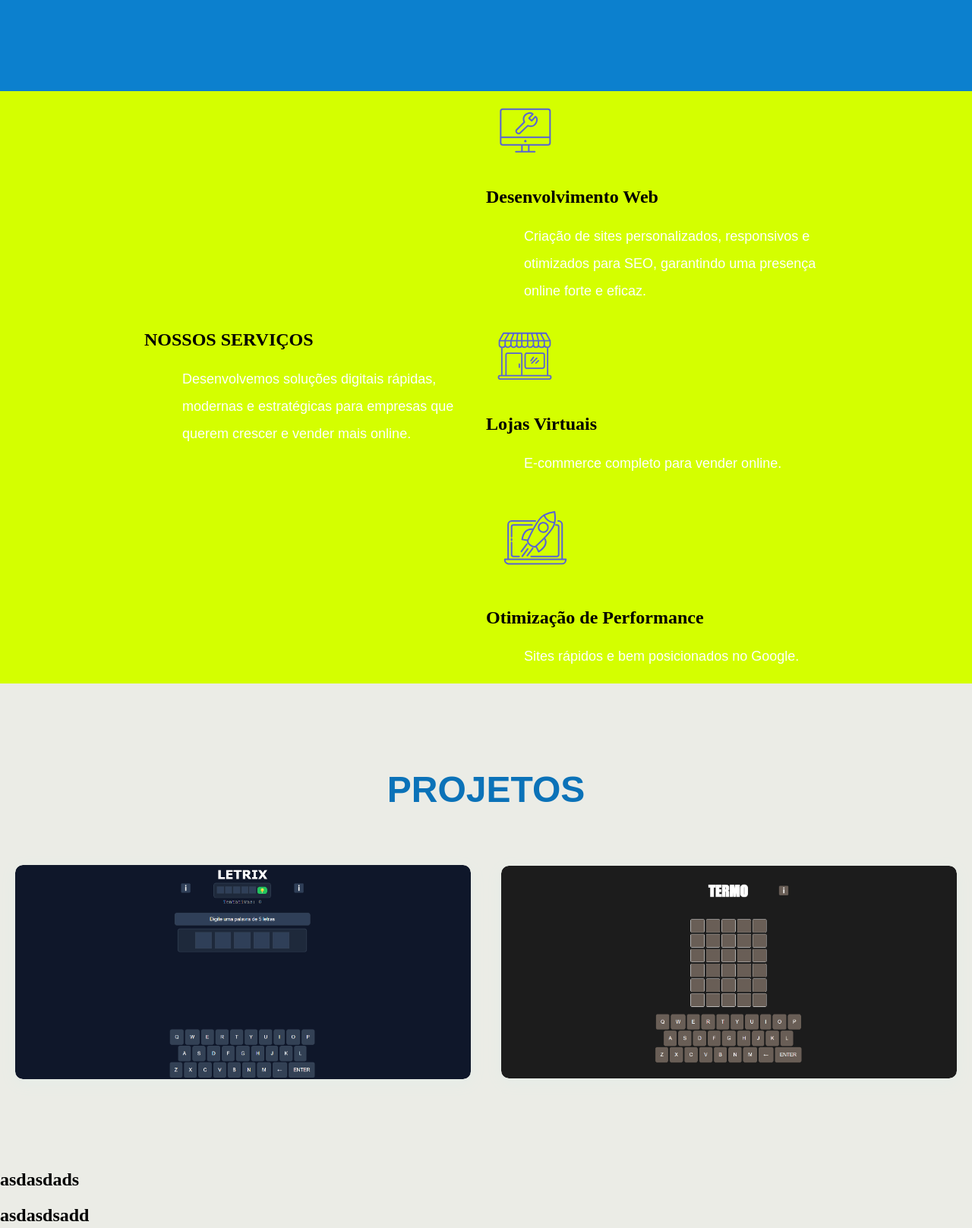
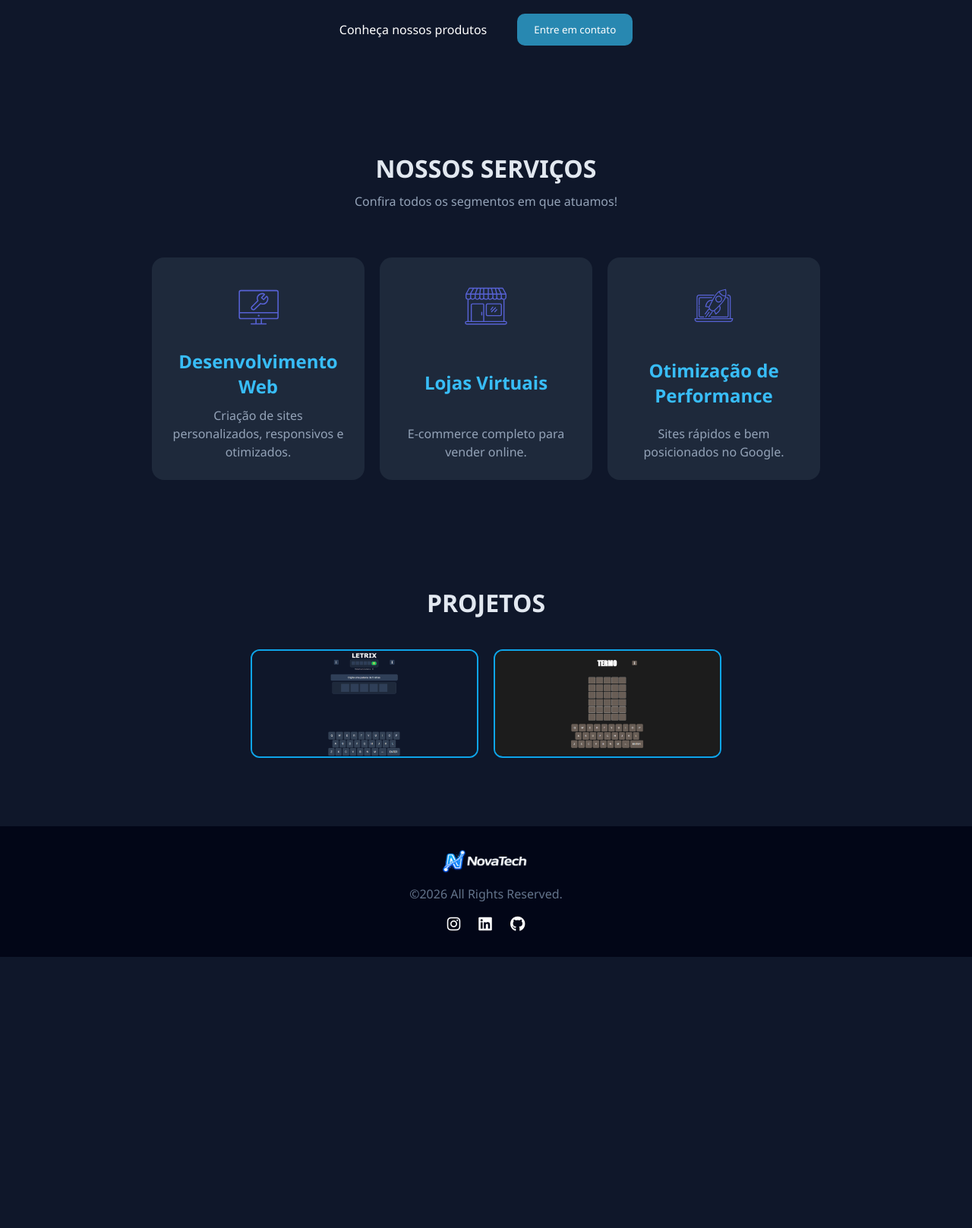
Before and after one commit to Khuli0/Novatech, a plain HTML site: page index.html in a window 1280 px wide. Shown: the part 680-2297 px from the top of the page at 76% size. After the commit the page ends 1940 px from the top, so only its background shows below. Drawn offline with Linux system fonts and the light colour scheme.

Commit message:
new style

```diff
--- a/index.html
+++ b/index.html
@@ -4,6 +4,7 @@
     <meta charset="UTF-8">
     <meta name="viewport" content="width=device-width, initial-scale=1.0">
     <title>NovaTech</title>
+    <link rel="stylesheet" href="https://cdnjs.cloudflare.com/ajax/libs/font-awesome/6.5.0/css/all.min.css">
     <link rel="icon" href="images/favicon.png" sizes="32x32" type="image/png">
     <link rel="icon" href="images/favicon.png" sizes="16x16" type="image/png">
     <link rel="stylesheet" href="style.css">
@@ -14,12 +15,12 @@
                 <img class="logo" src="images/logo.png" alt="" srcset="">
 
                 <div class="buttons">
+                    <a href="#services">
+                    <button class="nav-btn">Serviços</button>
+                    </a>
+
                     <a href="#produtos">
                     <button class="nav-btn">Produtos</button>
-                    </a>
-
-                    <a href="sobre.html">
-                    <button class="nav-btn">Sobre</button>
                     </a>
 
                     <a href="contato.html">
@@ -49,29 +50,29 @@
     </div>
 
 
-    <section class="services">
+    <section class="services" id="services">
         <div class="services-content">
             <h1 class="services-title">NOSSOS SERVIÇOS</h1>
-            <p>Desenvolvemos soluções digitais rápidas, modernas e estratégicas para empresas que querem crescer e vender mais online.</p>
+            <p class="p-card">Confira todos os segmentos em que atuamos!</p>
         </div>
 
         <div class="services-cards">
             <div class="card">
                 <img src="images/servicos-1.svg" alt="">
-                <h2>Desenvolvimento Web</h2>
-                <p>Criação de sites personalizados, responsivos e otimizados para SEO, garantindo uma presença online forte e eficaz.</p>
+                <h2 class="title-card">Desenvolvimento Web</h2>
+                <p class="p-card">Criação de sites personalizados, responsivos e otimizados.</p>
             </div>
 
             <div class="card">
                 <img src="images/comercios-e-distribuidoras.svg" alt="">
-                <h2> Lojas Virtuais</h2>
-                <p>E-commerce completo para vender online.</p>
+                <h2 class="title-card">Lojas Virtuais</h2>
+                <p class="p-card">E-commerce completo para vender online.</p>
             </div>
 
             <div class="card">
                 <img src="images/atualizacoes-e-melhorias-constantes.svg" alt="">
-                <h2>Otimização de Performance</h2>
-                <p>Sites rápidos e bem posicionados no Google.</p>
+                <h2 class="title-card">Otimização de Performance</h2>
+                <p class="p-card">Sites rápidos e bem posicionados no Google.</p>
             </div>
         </div>
     </section>
@@ -98,16 +99,18 @@
             <div class="overlay">TERMO</div>
             </a>
         </div>
-
-
-
-
-        <h1>asdasdads</h1>
-
-        <h1>asdasdsadd</h1>
-
-        <h1>asasdds</h1>
-
     </section>
 </body>
+
+<footer class="footer">
+    <img class="img-footer" src="images/logo.png" alt="Logo">
+
+    <p class="p-footer">©2026 All Rights Reserved.</p>
+
+    <div class="social">
+        <a href="https://www.instagram.com/julio_khulio/"><i class="fab fa-instagram"></i></a>
+        <a href="https://www.linkedin.com/in/julio-pereira-155318218/"><i class="fab fa-linkedin"></i></a>
+        <a href="https://github.com/Khuli0"><i class="fab fa-github"></i></a>
+    </div>
+</footer>
 </html>
--- a/style.css
+++ b/style.css
@@ -2,24 +2,28 @@ html {
     scroll-behavior: smooth;
 }
 
-.inicio {
-  background: #0c80ce;
-  width: 100%;
-  height: 100vh;
+* {
+    margin: 0;
+    padding: 0;
+    box-sizing: border-box;
+    font-family: 'Segoe UI', sans-serif;
 }
 
 body {
-    margin: 0;
-    padding: 0;
-    top: 0;
-    left: 0;
+    background: #0f172a;
+    color: #e2e8f0;
 }
 
-  /* NAV BAR */
+/* NAVBAR */
 .navbar {
     display: flex;
-    margin-bottom: 20px;
-    width: 100%;
+    justify-content: space-between;
+    align-items: center;
+    padding: 20px 8%;
+}
+
+.logo {
+    width: 140px;
 }
 
 .buttons {
@@ -30,18 +34,6 @@ body {
     margin-right: 200px;
     gap: 20%; /* espaço entre os botões */
 }
-
-.buttons button {
-    margin: 0 5px;
-}
-
-.logo {
-    max-width: 20%;
-    margin: 10px;
-    margin-left: 50px;
-
-}
-
 
 .nav-btn {
   background: none;
@@ -59,7 +51,7 @@ body {
   bottom: -2px;
   width: 0%;
   height: 2px;
-  background: white;
+  background: #38bdf8;
   transition: 0.3s;
 }
 
@@ -68,193 +60,254 @@ body {
 }
 
 
-/*  botões */
-
-.btn {  /* botao de contato da navbar */
-    background-color: #17c24a;
-    border:none;
+.btn {
+    background: #2888b1;
+    color: white;
     padding: 10px 20px;
-    border-radius: 5px;
-    color: white;
-    font-size: 16px;
+    border-radius: 10px;
+    cursor: pointer;
+    transition: 0.3s;
+    border: #0f172a;
 }
 
 .btn:hover {
-    background-color: #0e7a2c;
-    cursor: pointer;
-    transition: background-color 0.6s;
+    background: #38bdf8;
+    color: #0f172a;
  }
-
-
-
-/* Conteudo */
-
+/* HERO */
 .conteudo {
-    display: grid;
-    grid-template-columns: auto 1fr;
-    align-items: center;
-    padding: 20px;
-    gap: 40px;
+    text-align: center;
+    padding: 60px 8%;
 }
 
 .titulo {
-    grid-column: 1;
-    margin-left: 50px;
-    font-size: 48px;
-    color: white;
-    font-family: Arial, sans-serif;
+    font-size: 42px;
+    margin-bottom: 20px;
+    color: #38bdf8;
 }
 
-p {
-    grid-column: 1;
-    margin-left: 50px;
+.conteudo p {
+    max-width: 600px;
+    margin: 0 auto 30px;
     font-size: 18px;
-    color: white;
-    font-family: sans-serif;
-    max-width: 400px;
-    line-height: 2;
+    color: #94a3b8;
 }
 
 .notebook-img {
-    grid-column: 3;
-    grid-row: 1 / 3;
-    max-width: 70%;
-    margin: auto;
+    width: 100%;
+    max-width: 500px;
+    margin: 30px auto;
+    display: block;
 }
 
-/* botões do conteudo */
-
+/* BOTÕES HERO */
 .btn-conteudo {
-    grid-column: 1;
-    margin-left: 30px;
     display: flex;
-    gap: 20px;
-    margin-bottom: 20px;
+    justify-content: center;
+    align-items: center;
+    gap: 40px;
+    flex-wrap: wrap;
 }
 
 .produtos-conteudo {
   background: none;
   border: none;
-  color: rgb(255, 255, 255);
+  color: white;
   font-size: 16px;
   cursor: pointer;
   position: relative;
-  padding: 10px 20px;
+}
+
+.produtos-conteudo::after {
+  content: "";
+  position: absolute;
+  left: 0;
+  bottom: -2px;
+  width: 0%;
+  height: 2px;
+  background: #38bdf8;
+  transition: 0.3s;
+}
+
+.produtos-conteudo:hover::after {
+  width: 100%; /* cria uma linha animada */
 }
 
 .contato-conteudo {
-    background-color: #17c24a;
-    border:none;
-    padding: 10px 20px;
-    border-radius: 5px;
+    background: #2888b1;
     color: white;
-    font-size: 16px;
-
+    padding: 12px 22px;
+    border-radius: 10px;
+    cursor: pointer;
+    transition: 0.3s;
+    border: #0f172a;
 }
 
 .contato-conteudo:hover {
-    background-color: #0e7a2c;
-    cursor: pointer;
-    transition: background-color 0.6s;
+    background: #38bdf8;
+    color: #0f172a;
  }
 
-
+/* SERVICES */
 .services {
-    background-color: rgb(212, 255, 0);
-    display: flex;
-    align-items: center;
-    justify-content: center;
+    padding: 80px 8%;
+    text-align: center;
 }
 
-
-
-
-
-
-
-
-
-/* Projetos */
-
-.produtos {
-    background-color: rgb(235, 236, 230);
-    margin-top: 0px;
-    width: 100%;
-    padding-top: 40px;
+.services-title {
+    font-size: 32px;
+    margin-bottom: 10px;
 }
 
+.services-cards {
+    display: flex;
+    gap: 20px;
+    margin-top: 40px;
+    justify-content: center;
+    flex-wrap: wrap;
+    align-items: stretch;
+}
 
+.card {
+    background: #1e293b;
+    padding: 25px;
+    border-radius: 16px;
+    width: 280px;
+    min-height: 250px;
+    display: flex;
+    flex-direction: column;
+    justify-content: space-between;
+    align-items: center;
+    text-align: center;
+    transition: 0.3s;
+    cursor: pointer;
+}
+
+.card img {
+    width: 80px;
+    margin-bottom: 15px;
+}
+
+.card:hover {
+    transform: translateY(-10px);
+    background: #334155;
+}
+
+.title-card {
+    margin-bottom: 10px;
+    color: #38bdf8;
+}
+
+.p-card {
+    margin: 0;
+    color: #94a3b8;
+    font-size: 16px;
+    line-height: 1.5;
+    min-height: 46px;
+}
+
+/* PROJECTS */
 .project-title {
-  display: flex;
-  align-items: center;
-  padding: 2rem 8%;
-  gap: 1rem;
-  flex-direction: column;
-  font-family: Arial, sans-serif;
-  margin: 0;
-  color: #0b72b8;
-  font-size: 48px;
+    text-align: center;
+    margin-top: 60px;
+    font-size: 32px;
 }
 
 .projects-imgs {
     display: flex;
+    gap: 20px;
+    padding: 40px 8%;
     justify-content: center;
-  align-items: center;
-  gap: 40px;
     flex-wrap: wrap;
-  margin-top: 40px;
-  padding-bottom: 100px;
 }
 
-/* Cada imagem com o efeito */
 .img-project {
     position: relative;
+    width: 300px;
+    border-radius: 12px;
     overflow: hidden;
-  border-radius: 10px;
-  box-shadow: 0 5px 20px rgba(187, 253, 255, 0.1);
-  transition: transform 0.3s ease;
+    border: 2px solid #0ea5e9;
 }
 
-.img-project:hover {
-  transform: scale(1.02);
+.img-project img {
+    width: 100%;
+    display: block;
+    transition: 0.4s;
 }
 
-/* Imagem normal */
-.img-project img {
-  width: 100%;
-  max-width: 600px;
-  border-radius: 10px;
-  transition: all 0.3s ease;
-  display: block;
-}
-
-/* Camada invisível sobre a imagem */
 .overlay {
     position: absolute;
     top: 0;
     left: 0;
     width: 100%;
     height: 100%;
-  background: #0c80ce5d;
-  color: #ffffff;
+    background: rgba(15, 23, 42, 0.8);
+    color: #38bdf8;
     display: flex;
+    justify-content: center;
     align-items: center;
-  justify-content: center;
-  font-size: 1.8em;
+    opacity: 0;
+    font-size: 24px;
     font-weight: bold;
-  font-family: sans-serif;
-  opacity: 0;
-  backdrop-filter: blur(6px);
-  transition: opacity 0.3s ease;
-  border-radius: 10px;
-
+    transition: 0.4s;
 }
 
-/* Quando o mouse passa em cima */
 .img-project:hover img {
-  filter: blur(4px) brightness(0.8);
+    transform: scale(1.1);
 }
 
 .img-project:hover .overlay {
     opacity: 1;
 }
+
+/* FOOTER */
+.footer {
+    background: #020617;
+    text-align: center;
+    padding: 30px;
+    margin-top: 50px;
+}
+
+.img-footer {
+    width: 120px;
+    margin-bottom: 10px;
+}
+
+.p-footer {
+    color: #64748b;
+    margin-bottom: 15px;
+}
+
+.social a {
+    color: #ffffff;
+    margin: 0 10px;
+    font-size: 20px;
+    transition: 0.3s;
+}
+
+.social a:hover {
+    color: #0ea5e9;
+}
+
+
+.icone-servico {
+  font-size: 2.5rem;
+  color: #ffffff;
+}
+
+/* RESPONSIVO */
+@media (max-width: 768px) {
+    .titulo {
+        font-size: 30px;
+    }
+
+    .navbar {
+        flex-direction: column;
+        gap: 10px;
+    }
+
+    .services-cards {
+        flex-direction: column;
+        align-items: center;
+    }
+}
```
Lines whose indentation alone changed are shown as unchanged.
